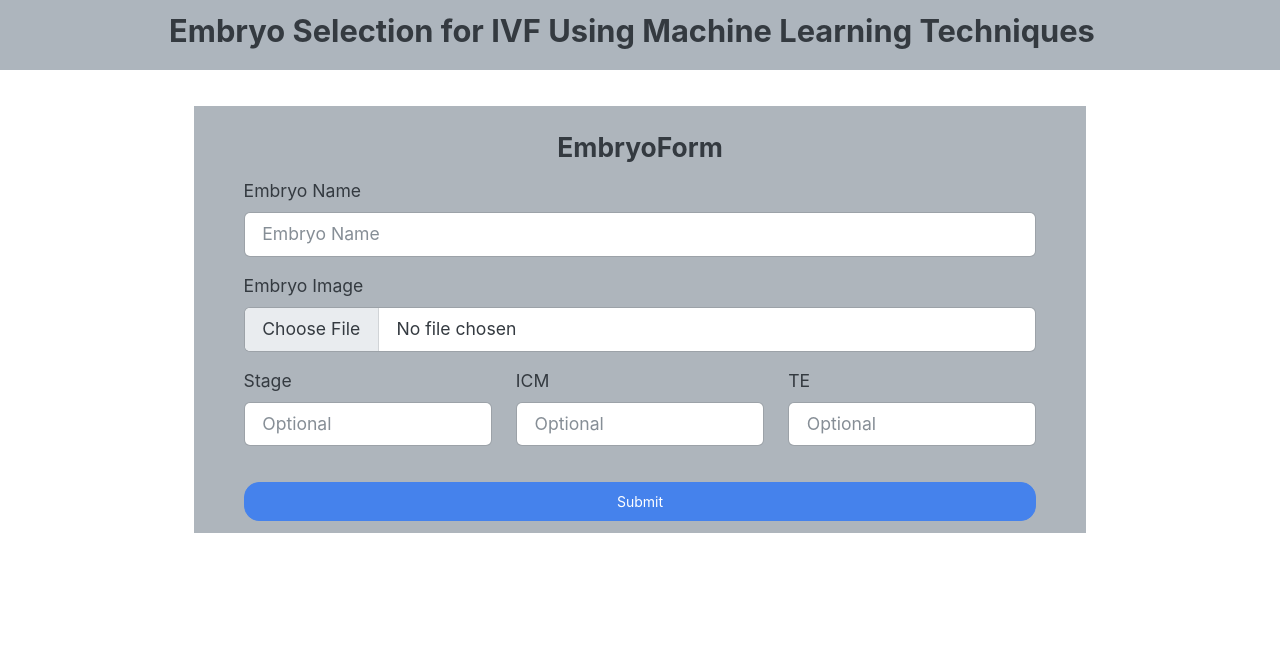
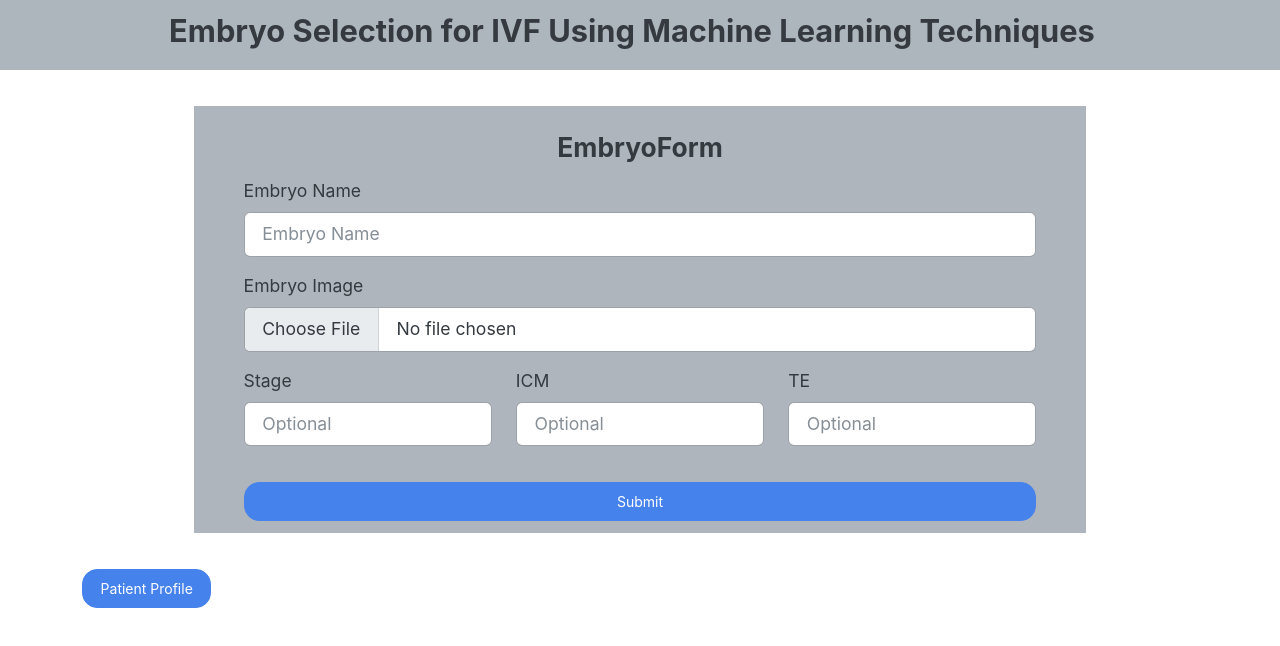
Before and after one commit to Supphaset/embryo-app-frontend, a React (Create React App) app: page /embryo-app-frontend/embryoform/1 in a window 1280 px wide. Shown: the top 646 px of the page. Built offline with nearby package versions, Linux system fonts and the light colour scheme.

Commit message:
add to patient list

```diff
--- a/src/screens/EmbryoForm.js
+++ b/src/screens/EmbryoForm.js
@@ -1,9 +1,16 @@
 import React from 'react'
 import {Form, Button, Row, Col} from 'react-bootstrap'
+import { useNavigate, useParams } from 'react-router-dom';
 
 
 const EmbryoForm = () => {
+  const {id} = useParams()
+  const nevigate = useNavigate();
+  function handleClick(path) {
+    nevigate(path);
+  }
   return (
+    <div>
     <div className='form'>
     <h4 className='head-form'>EmbryoForm</h4>
     <Form>
@@ -40,6 +47,8 @@ const EmbryoForm = () => {
       </div>
     </Form>
     </div>
+    <Button onClick={() => handleClick(`/embryo-app-frontend/patient/${id}`)}>Patient Profile</Button>
+    </div>
   )
 }
 
```
